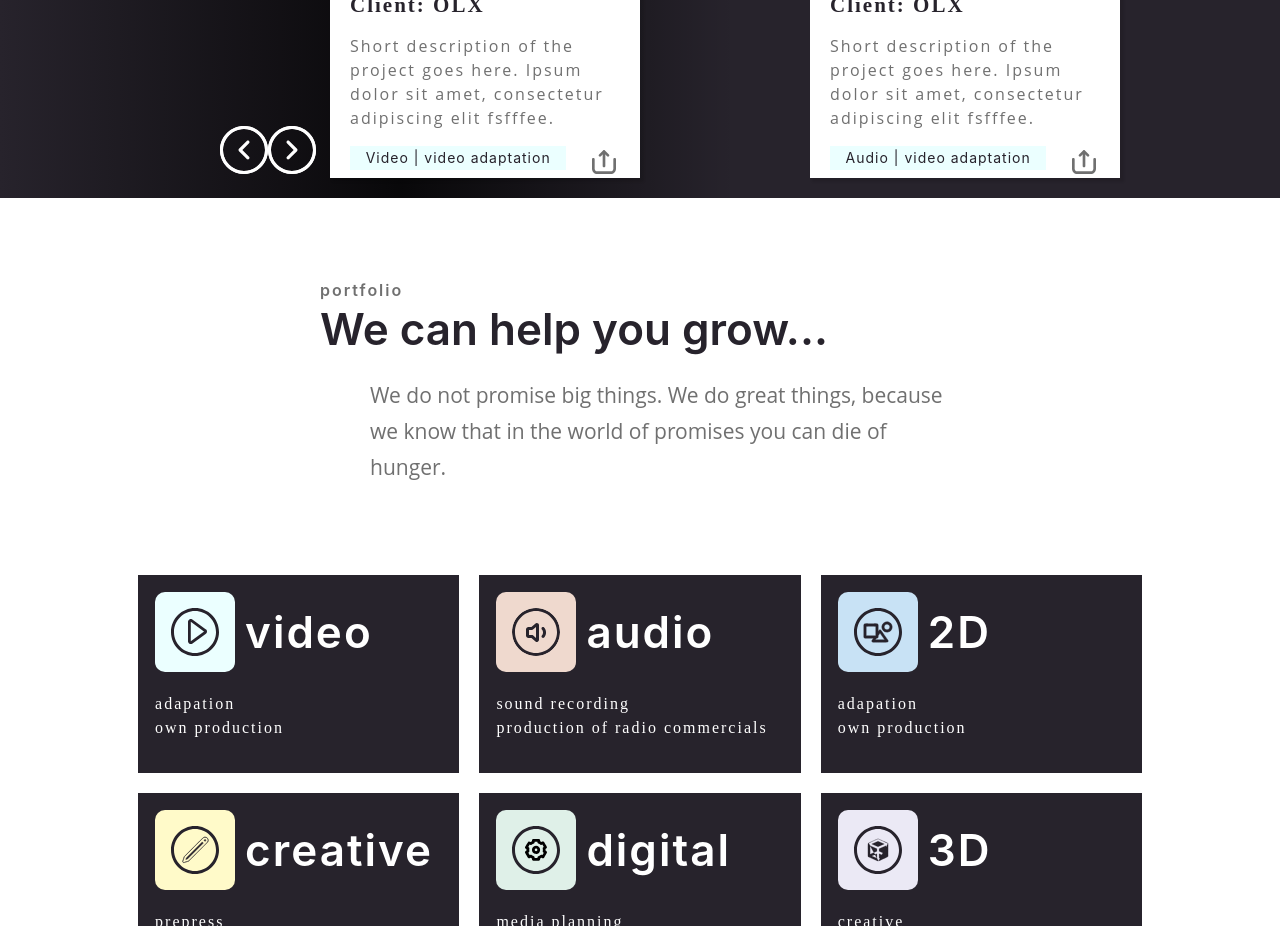
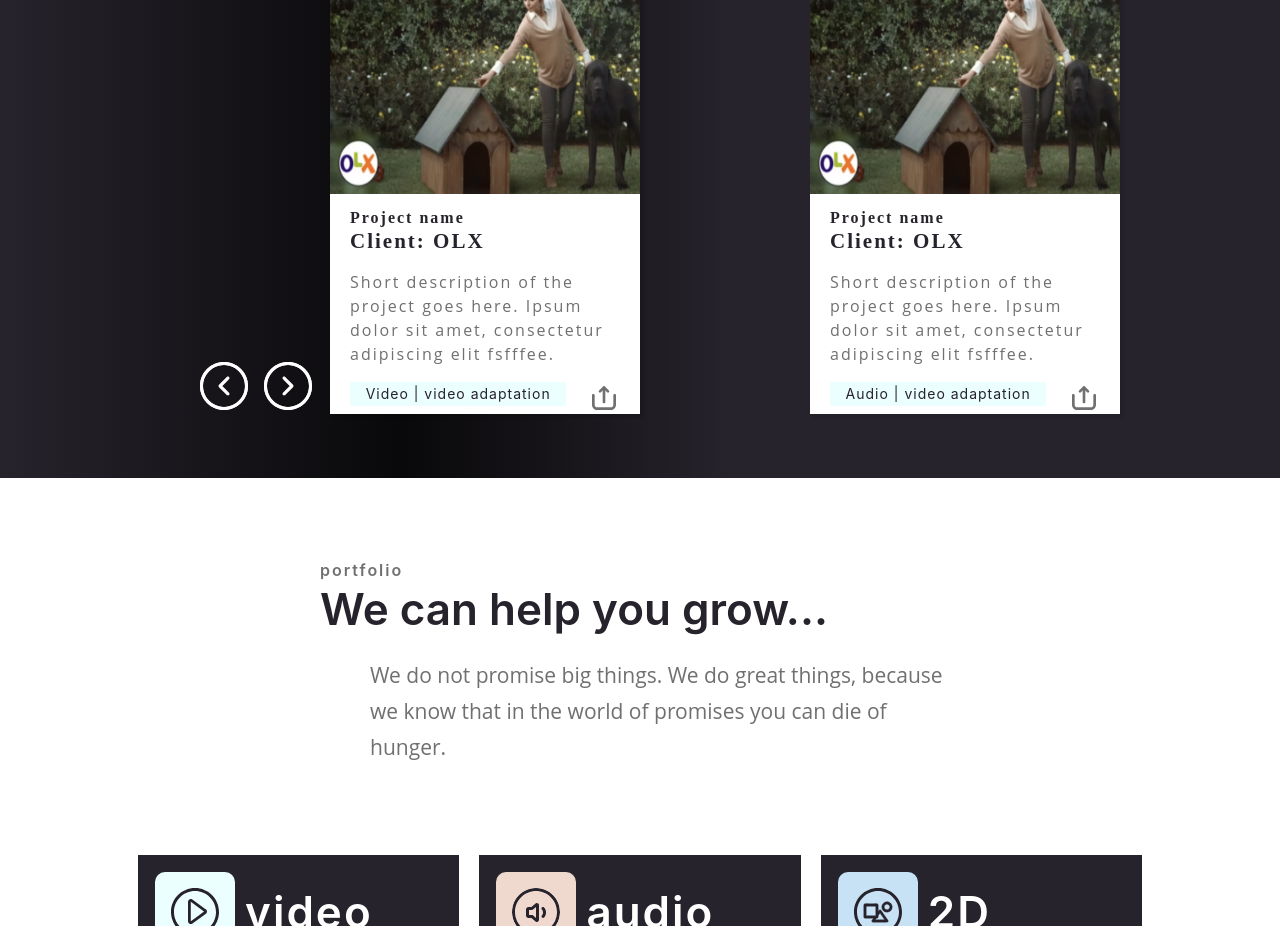
Before and after one commit to Walls-Team/zlatenLanding, a React (Create React App) app: page / in a window 1280 px wide. Shown: the part 860-1786 px from the top of the page. Built offline with nearby package versions, Linux system fonts and the light colour scheme.

Commit message:
details in Home

```diff
--- a/src/components/css/CardsCarrousel.scss
+++ b/src/components/css/CardsCarrousel.scss
@@ -1,7 +1,8 @@
 .carousel-button-group{
     position: absolute;
+    gap: 16px;
     display: flex;
-    left: -100px;
+    left: -120px;
     bottom: 10px;
 }
 
--- a/src/components/css/Header.scss
+++ b/src/components/css/Header.scss
@@ -1,6 +1,6 @@
 .header {
   width: 100vw;
-  height: 115vh;
+  height: 150vh;
   background-color: #27232C;
   z-index: 1;
   overflow: hidden;
@@ -39,7 +39,7 @@
 .cards {
   width: 75%;
   position: absolute;
-  bottom: 10px;
+  bottom: 54px;
   right: 0;
 }
 
@@ -91,7 +91,7 @@
   }
 }
 
-@media (max-width: 280px){
+@media (max-width: 375px){
   .header {
     height: 125vh;
     .title {
```
